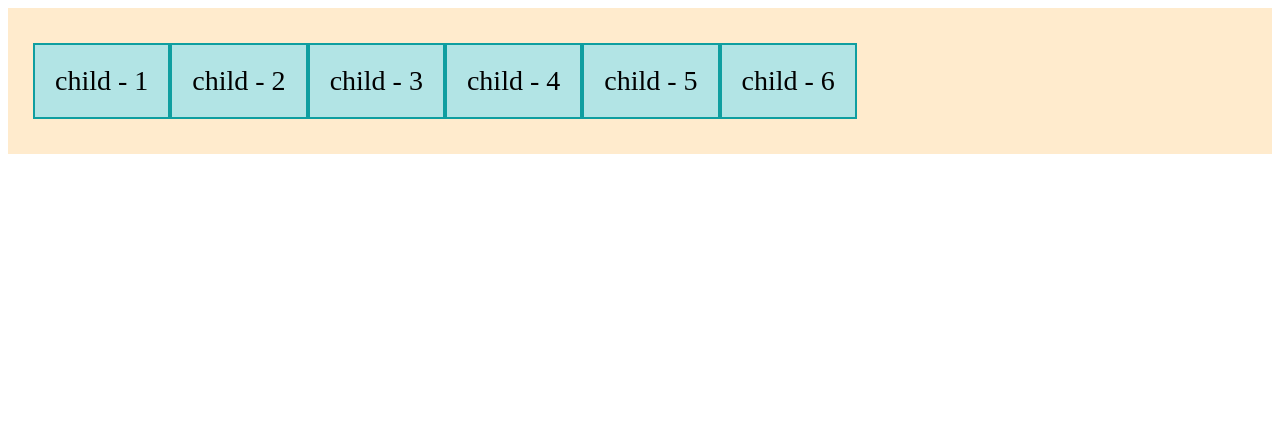
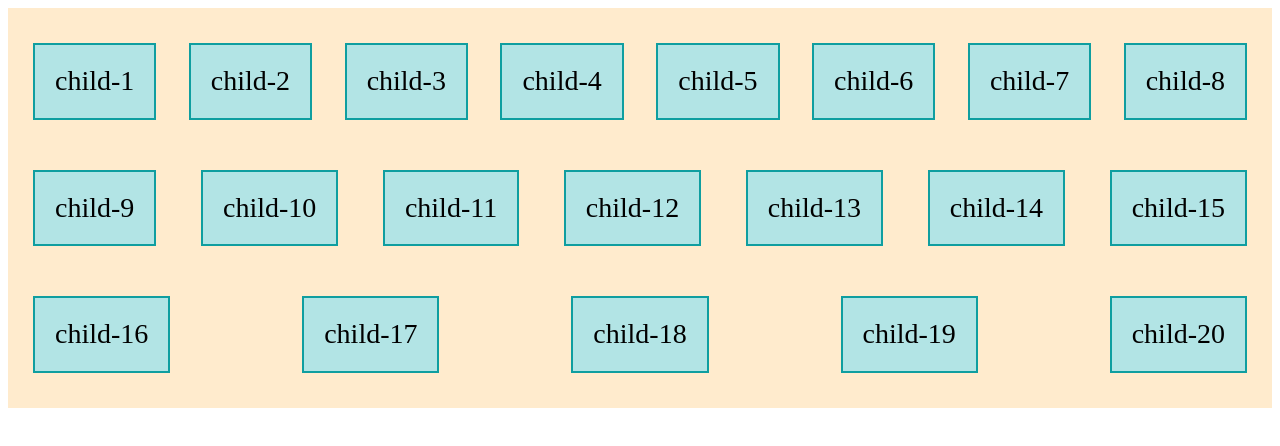
Before and after one commit to imtridib/Practice, a plain HTML site: page flexbox.html in a window 1280 px wide. Drawn offline with Linux system fonts and the light colour scheme.

Commit message:
Flex BOX Learning

```diff
--- a/flexbox.html
+++ b/flexbox.html
@@ -8,12 +8,26 @@
 </head>
 <body>
    <section class="parent">
-    <div class="child">child - 1</div>
-    <div class="child">child - 2</div>
-    <div class="child">child - 3</div>
-    <div class="child">child - 4</div>
-    <div class="child">child - 5</div>
-    <div class="child">child - 6</div>
+    <div class="child">child-1</div>
+    <div class="child">child-2</div>
+    <div class="child">child-3</div>
+    <div class="child">child-4</div>
+    <div class="child">child-5</div>
+    <div class="child">child-6</div>
+    <div class="child">child-7</div>
+    <div class="child">child-8</div>
+    <div class="child">child-9</div>
+    <div class="child">child-10</div>
+    <div class="child">child-11</div>
+    <div class="child">child-12</div>
+    <div class="child">child-13</div>
+    <div class="child">child-14</div>
+    <div class="child">child-15</div>
+    <div class="child">child-16</div>
+    <div class="child">child-17</div>
+    <div class="child">child-18</div>
+    <div class="child">child-19</div>
+    <div class="child">child-20</div>
    </section>
 </body>
 </html>
--- a/style/styles.css
+++ b/style/styles.css
@@ -2,6 +2,17 @@
     padding: 25px;
     background-color: blanchedalmond;
     display: flex;
+    gap: 30px;
+    /* justify-content: space-around;  (Half gap from front and back and between double gap)*/
+    /* justify-content: space-between; (NO Gap in front and back) */
+    /* justify-content: space-evenly; Equally Distributed gap */
+    justify-content: space-between;
+    height: 350px;
+    /* align-items: stretch; (For stretch the property according to the parent in Y axis) */
+    /* align-items: center; (For center the property in Y axis)  */
+    flex-direction: row;
+    /* flex-wrap: wrap; (To wrap the properties and contain them into the webpage) */
+    flex-wrap: wrap;
 }
 .child {
     border: 2px solid rgb(15, 158, 160);
@@ -9,6 +20,4 @@
     padding: 20px;
     font-size: 28px;
     margin: 10px 0;
-    /* for inline */
-    /* display: inline; */
 }
```
